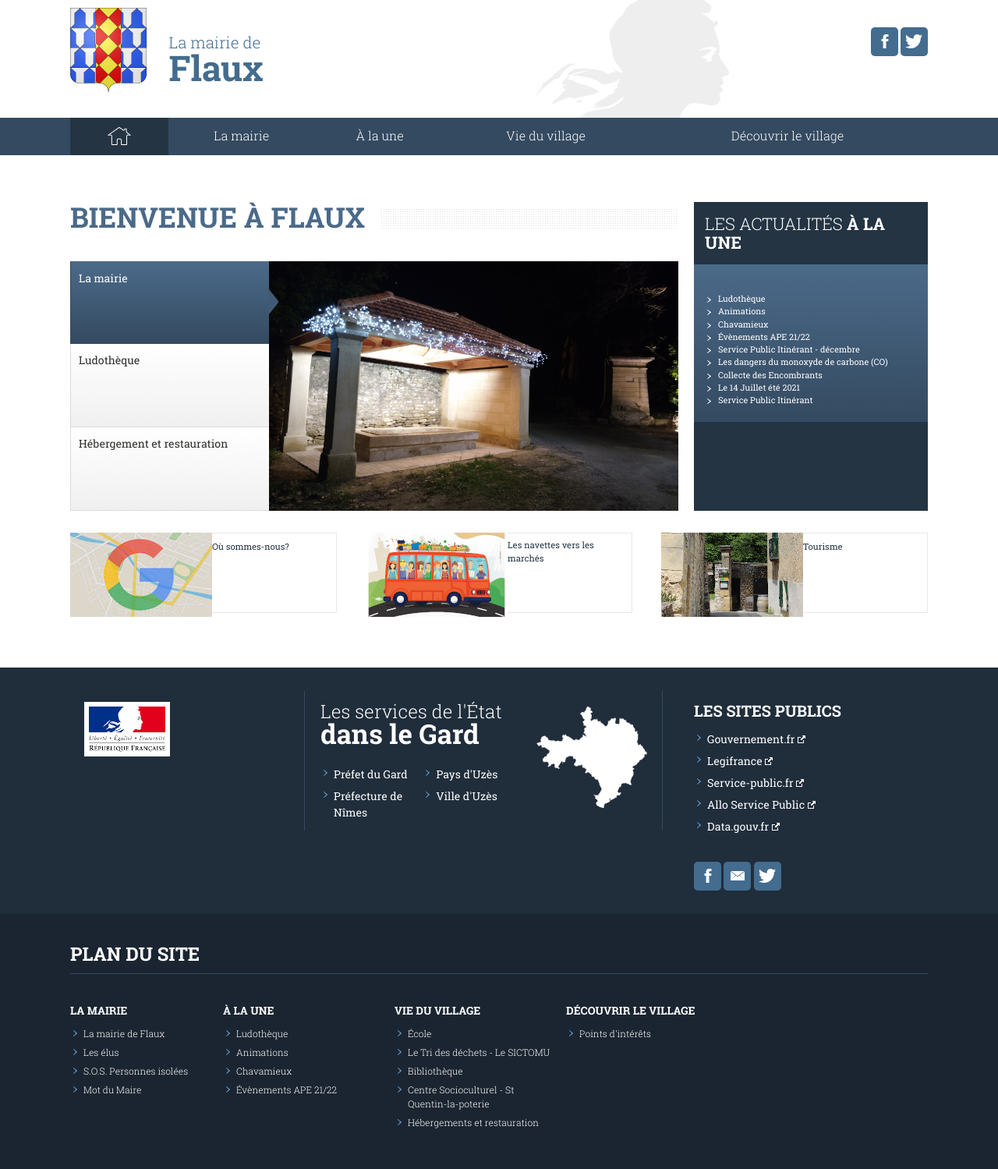
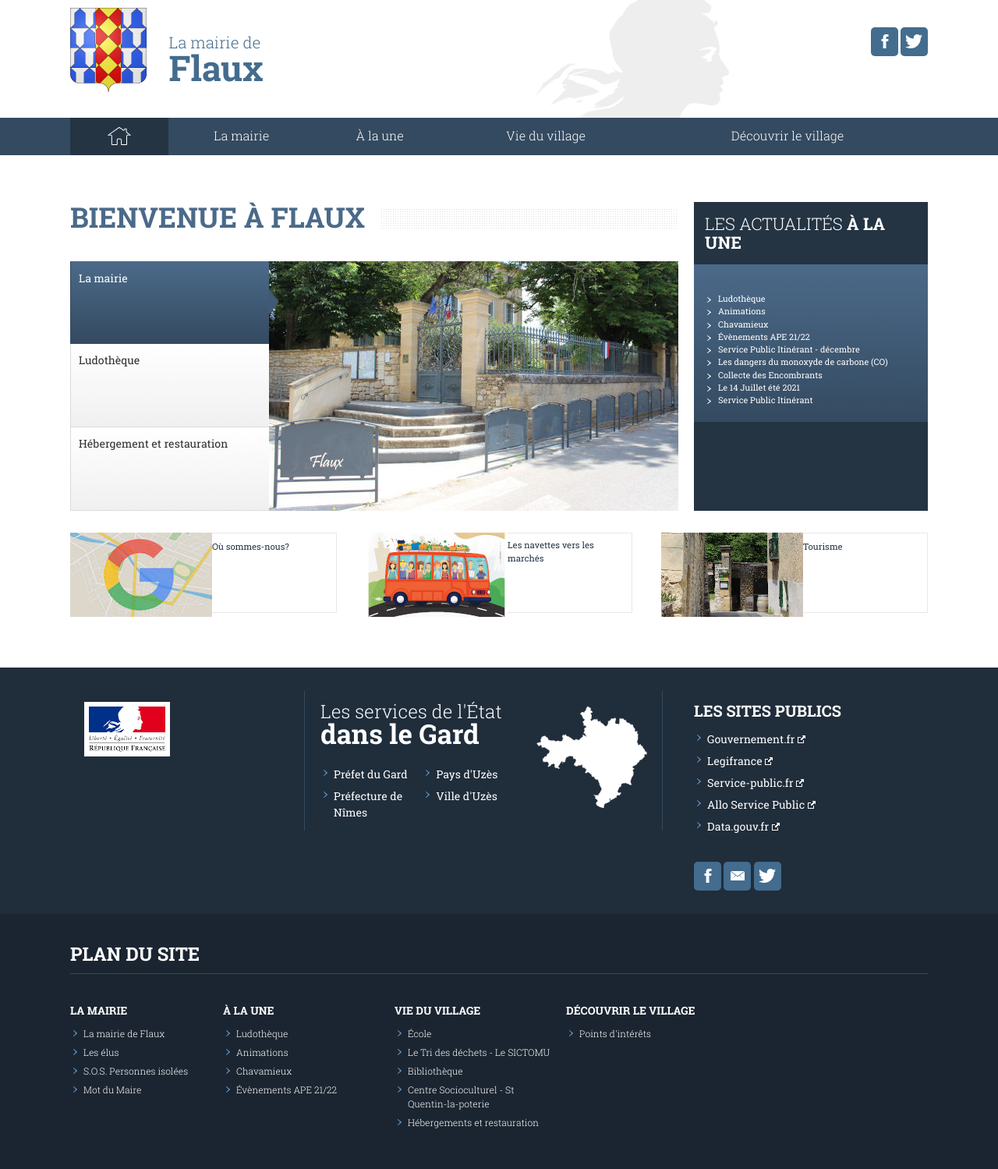
Before and after one commit to Flaux-Village/flaux-village.github.io, a Jekyll site: the page built from index.md, in a window 1280 px wide. Shown: the whole page at 78% size. Built offline with Jekyll 4.4.1, drawn with Linux system fonts in a browser that asks for light colours.

Commit message:
Update index.md

```diff
--- a/index.md
+++ b/index.md
@@ -7,7 +7,7 @@ titre_page: Bienvenue à Flaux
 onglets_principaux:
 - titre: La mairie
   addresse: /mairie.html
-  illustration: /assets/illustrations/lavoirnoel1.jpg
+  illustration: /assets/illustrations/525_320_Flauxentrance_3610.jpg
   description_illustration: La Mairie de Flaux.
 - titre: Ludothèque
   addresse: /actualites/ludotheque.html
```
